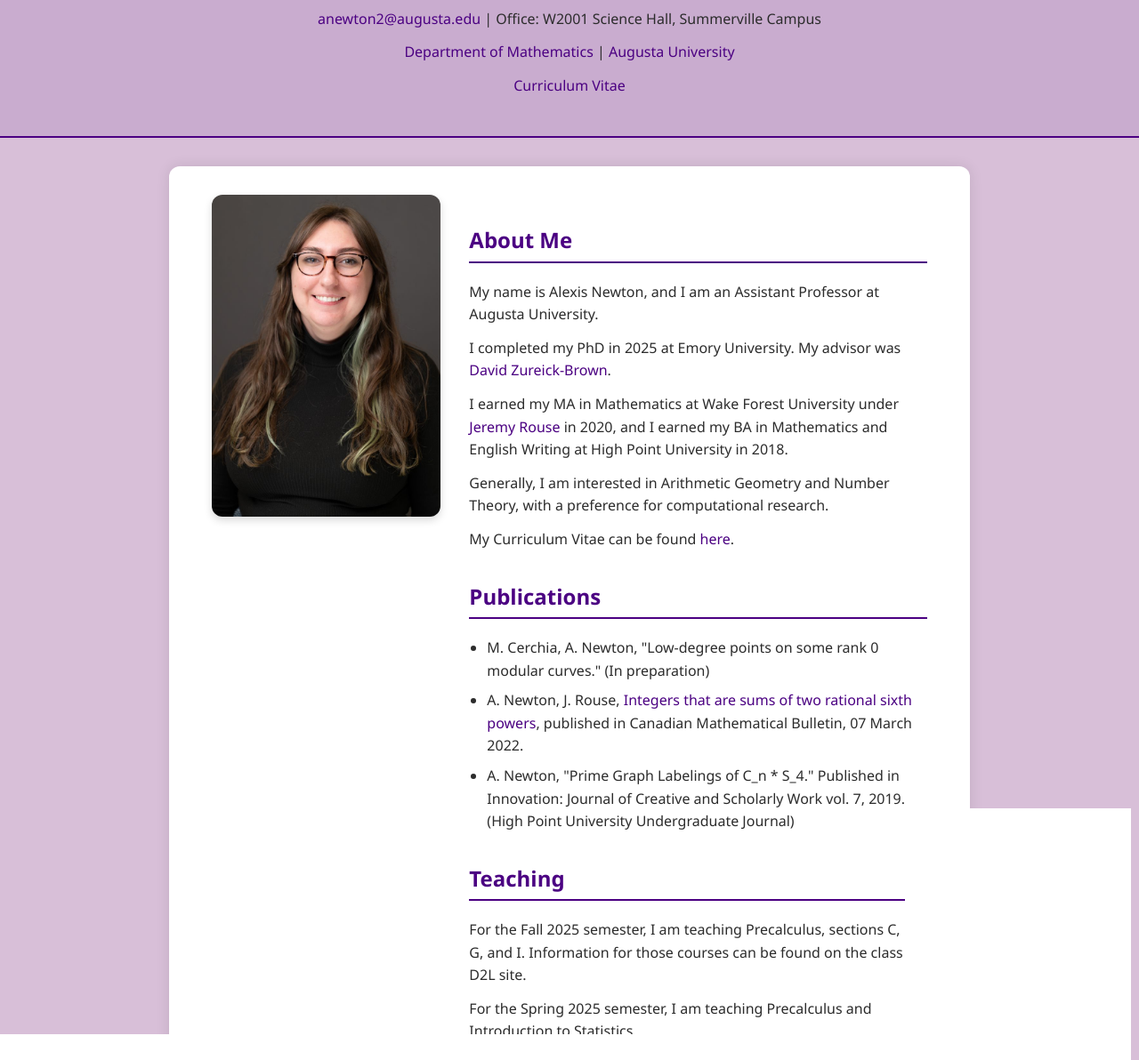
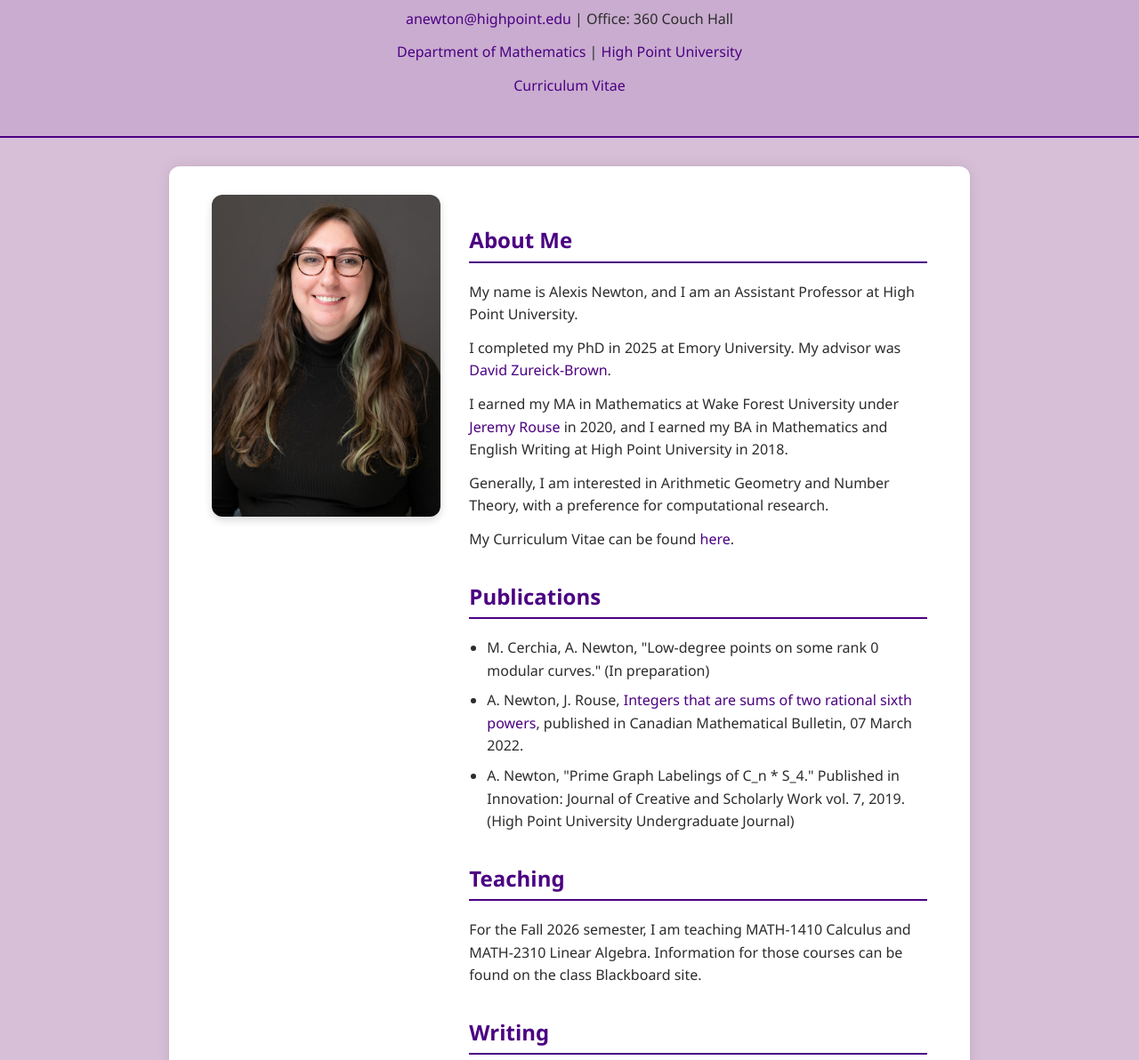
Before and after one commit to alexisnewton/alexisnewton.github.io, a plain HTML site: page index.html in a window 1280 px wide. Shown: the part 108-1300 px from the top of the page at 89% size. Drawn offline with Linux system fonts and the light colour scheme.

Commit message:
Update index.html

```diff
--- a/index.html
+++ b/index.html
@@ -102,11 +102,11 @@
   <header>
     <h1>Alexis Newton</h1>
     <p>
-      <a href="mailto:anewton2@augusta.edu">anewton2@augusta.edu</a> | Office: W2001 Science Hall, Summerville Campus
+      <a href="mailto:anewton2@augusta.edu">anewton@highpoint.edu</a> | Office: 360 Couch Hall
     </p>
     <p>
-      <a href="https://www.augusta.edu/scimath/mathematics/">Department of Mathematics</a> |
-      <a href="http://www.augusta.edu/">Augusta University</a>
+      <a href="https://www.highpoint.edu/mathematics/">Department of Mathematics</a> |
+      <a href="https://www.highpoint.edu/">High Point University</a>
     </p>
     <p><a href="CV_Newton.pdf" target="_blank" rel="noopener noreferrer">Curriculum Vitae</a></p>
   </header>
@@ -118,7 +118,7 @@
 
     <section>
       <h2>About Me</h2>
-      <p>My name is Alexis Newton, and I am an Assistant Professor at Augusta University.</p>
+      <p>My name is Alexis Newton, and I am an Assistant Professor at High Point University.</p>
       <p>I completed my PhD in 2025 at Emory University. My advisor was <a href="https://dmzb.github.io/" target="_blank" rel="noopener noreferrer">David Zureick-Brown</a>.</p>
       <p>I earned my MA in Mathematics at Wake Forest University under <a href="http://users.wfu.edu/rouseja/" target="_blank" rel="noopener noreferrer">Jeremy Rouse</a> in 2020, and I earned my BA in Mathematics and English Writing at High Point University in 2018.</p>
       <p>Generally, I am interested in Arithmetic Geometry and Number Theory, with a preference for computational research.</p>
@@ -132,13 +132,11 @@
       </ul>
 
       <h2>Teaching</h2>
-      <p>For the Fall 2025 semester, I am teaching Precalculus, sections C, D, G, and I. Information for those courses can be found on the class D2L site.</p>
-</p>For the Spring 2025 semester, I am teaching Precalculus and Introduction to Statistics.</p>
-      </p> As a graduate teaching assistant at Emory University, I taught Calculus I and Calculus II.</p>
+      <p>For the Fall 2026 semester, I am teaching MATH-1410 Calculus and MATH-2310 Linear Algebra. Information for those courses can be found on the class Blackboard site.</p>
 
 
       <h2>Writing</h2>
-      <p>I am a staff writer for the <a href="https://www.mathvalues.org/masterblog/category/Grad+Student+Blog" target="_blank" rel="noopener noreferrer">MAA Graduate Student Blog: Learning Through the Ranks</a>. I was also a writer for the <a href="https://blogs.ams.org/mathgradblog/" target="_blank" rel="noopener noreferrer">AMS Graduate Student Blog</a>, which was retired in 2021.</p>
+      <p>I was a staff writer for the <a href="https://www.mathvalues.org/masterblog/category/Grad+Student+Blog" target="_blank" rel="noopener noreferrer">MAA Graduate Student Blog: Learning Through the Ranks</a>. I was also a writer for the <a href="https://blogs.ams.org/mathgradblog/" target="_blank" rel="noopener noreferrer">AMS Graduate Student Blog</a>, which was retired in 2021.</p>
       <ul>
         <li><a href="https://blogs.ams.org/mathgradblog/2021/11/15/what-i-needed-to-hear-but-no-one-said/" target="_blank" rel="noopener noreferrer">What I needed to hear, but no one said</a>, AMS Graduate Student Blog</li>
         <li><a href="https://blogs.ams.org/mathgradblog/2021/10/18/midterm-studying-advice-i-could-have-used-a-week-ago/" target="_blank" rel="noopener noreferrer">Midterm studying advice I could have used a week ago</a>, AMS Graduate Student Blog</li>
@@ -148,7 +146,7 @@
   </main>
 
   <footer>
-    &copy; 2025 Alexis Newton
+    &copy; 2026 Alexis Newton
   </footer>
 </body>
 </html>
```
